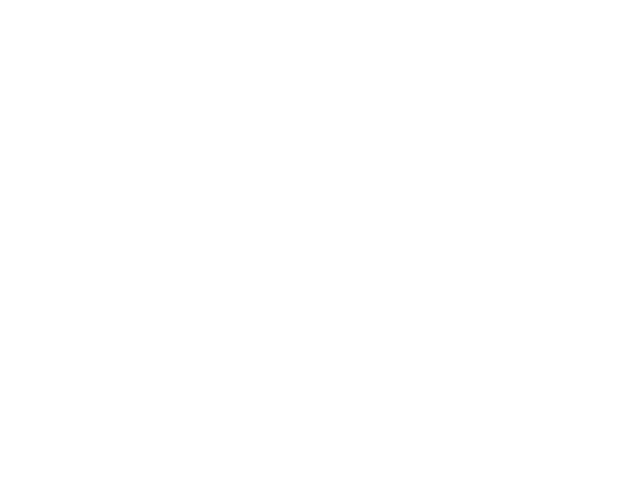
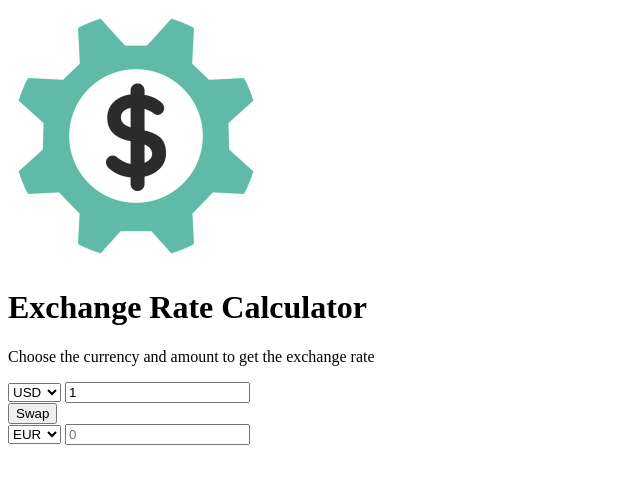
Before and after one commit to MichaelGreco7/JS-Exchange-Rate-Calculator, a plain HTML site: page index.html in a window 1280 px wide. Shown: the whole page, without its empty margins (0-640 px from the left). Drawn offline with Linux system fonts and the light colour scheme.

Commit message:
project html

```diff
--- a/index.html
+++ b/index.html
@@ -7,6 +7,132 @@
     <link rel="stylesheet" href="style.css" />
   </head>
   <body>
+    <img src="img/money.png" alt="" class="money-img" />
+    <h1>Exchange Rate Calculator</h1>
+    <p>Choose the currency and amount to get the exchange rate</p>
+
+    <div class="container">
+      <div class="currency">
+        <select id="currency-one">
+          <option value="AED">AED</option>
+          <option value="ARS">ARS</option>
+          <option value="AUD">AUD</option>
+          <option value="BGN">BGN</option>
+          <option value="BRL">BRL</option>
+          <option value="BSD">BSD</option>
+          <option value="CAD">CAD</option>
+          <option value="CHF">CHF</option>
+          <option value="CLP">CLP</option>
+          <option value="CNY">CNY</option>
+          <option value="COP">COP</option>
+          <option value="CZK">CZK</option>
+          <option value="DKK">DKK</option>
+          <option value="DOP">DOP</option>
+          <option value="EGP">EGP</option>
+          <option value="EUR">EUR</option>
+          <option value="FJD">FJD</option>
+          <option value="GBP">GBP</option>
+          <option value="GTQ">GTQ</option>
+          <option value="HKD">HKD</option>
+          <option value="HRK">HRK</option>
+          <option value="HUF">HUF</option>
+          <option value="IDR">IDR</option>
+          <option value="ILS">ILS</option>
+          <option value="INR">INR</option>
+          <option value="ISK">ISK</option>
+          <option value="JPY">JPY</option>
+          <option value="KRW">KRW</option>
+          <option value="KZT">KZT</option>
+          <option value="MXN">MXN</option>
+          <option value="MYR">MYR</option>
+          <option value="NOK">NOK</option>
+          <option value="NZD">NZD</option>
+          <option value="PAB">PAB</option>
+          <option value="PEN">PEN</option>
+          <option value="PHP">PHP</option>
+          <option value="PKR">PKR</option>
+          <option value="PLN">PLN</option>
+          <option value="PYG">PYG</option>
+          <option value="RON">RON</option>
+          <option value="RUB">RUB</option>
+          <option value="SAR">SAR</option>
+          <option value="SEK">SEK</option>
+          <option value="SGD">SGD</option>
+          <option value="THB">THB</option>
+          <option value="TRY">TRY</option>
+          <option value="TWD">TWD</option>
+          <option value="UAH">UAH</option>
+          <option value="USD" selected>USD</option>
+          <option value="UYU">UYU</option>
+          <option value="VND">VND</option>
+          <option value="ZAR">ZAR</option>
+        </select>
+        <input type="number" id="amount-one" placeholder="0" value="1" />
+      </div>
+
+      <div class="swap-rate-container">
+        <button class="btn" id="rate">Swap</button>
+        <div class="rate" id="rate"></div>
+      </div>
+
+      <div class="currency">
+        <select id="currency-two">
+          <option value="AED">AED</option>
+          <option value="ARS">ARS</option>
+          <option value="AUD">AUD</option>
+          <option value="BGN">BGN</option>
+          <option value="BRL">BRL</option>
+          <option value="BSD">BSD</option>
+          <option value="CAD">CAD</option>
+          <option value="CHF">CHF</option>
+          <option value="CLP">CLP</option>
+          <option value="CNY">CNY</option>
+          <option value="COP">COP</option>
+          <option value="CZK">CZK</option>
+          <option value="DKK">DKK</option>
+          <option value="DOP">DOP</option>
+          <option value="EGP">EGP</option>
+          <option value="EUR" selected>EUR</option>
+          <option value="FJD">FJD</option>
+          <option value="GBP">GBP</option>
+          <option value="GTQ">GTQ</option>
+          <option value="HKD">HKD</option>
+          <option value="HRK">HRK</option>
+          <option value="HUF">HUF</option>
+          <option value="IDR">IDR</option>
+          <option value="ILS">ILS</option>
+          <option value="INR">INR</option>
+          <option value="ISK">ISK</option>
+          <option value="JPY">JPY</option>
+          <option value="KRW">KRW</option>
+          <option value="KZT">KZT</option>
+          <option value="MXN">MXN</option>
+          <option value="MYR">MYR</option>
+          <option value="NOK">NOK</option>
+          <option value="NZD">NZD</option>
+          <option value="PAB">PAB</option>
+          <option value="PEN">PEN</option>
+          <option value="PHP">PHP</option>
+          <option value="PKR">PKR</option>
+          <option value="PLN">PLN</option>
+          <option value="PYG">PYG</option>
+          <option value="RON">RON</option>
+          <option value="RUB">RUB</option>
+          <option value="SAR">SAR</option>
+          <option value="SEK">SEK</option>
+          <option value="SGD">SGD</option>
+          <option value="THB">THB</option>
+          <option value="TRY">TRY</option>
+          <option value="TWD">TWD</option>
+          <option value="UAH">UAH</option>
+          <option value="USD">USD</option>
+          <option value="UYU">UYU</option>
+          <option value="VND">VND</option>
+          <option value="ZAR">ZAR</option>
+        </select>
+        <input type="number" id="amount-two" placeholder="0" />
+      </div>
+    </div>
     <script src="app.js"></script>
   </body>
 </html>
```
Also changed, not shown: img/money.png (added), 1 other file.
